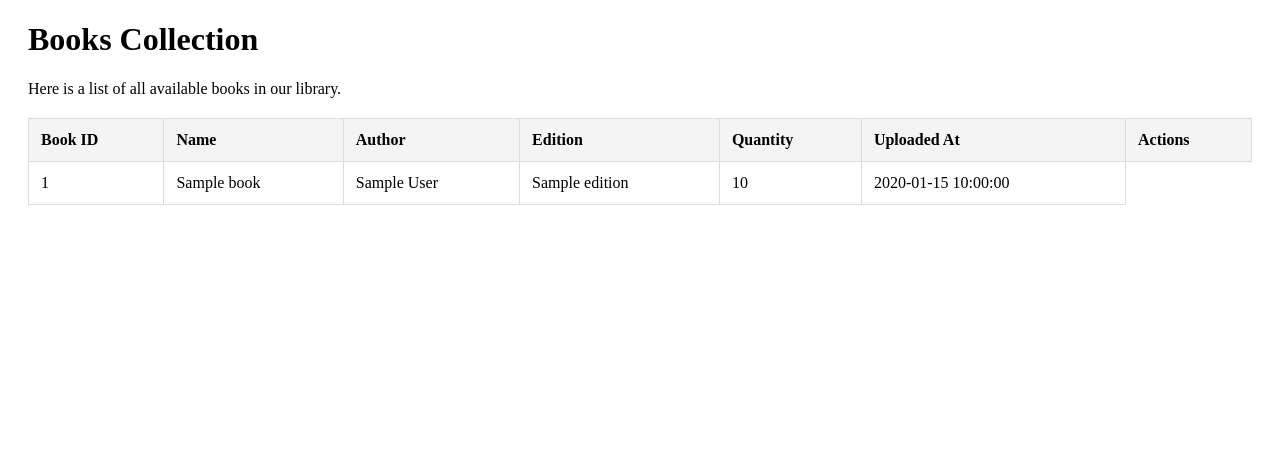
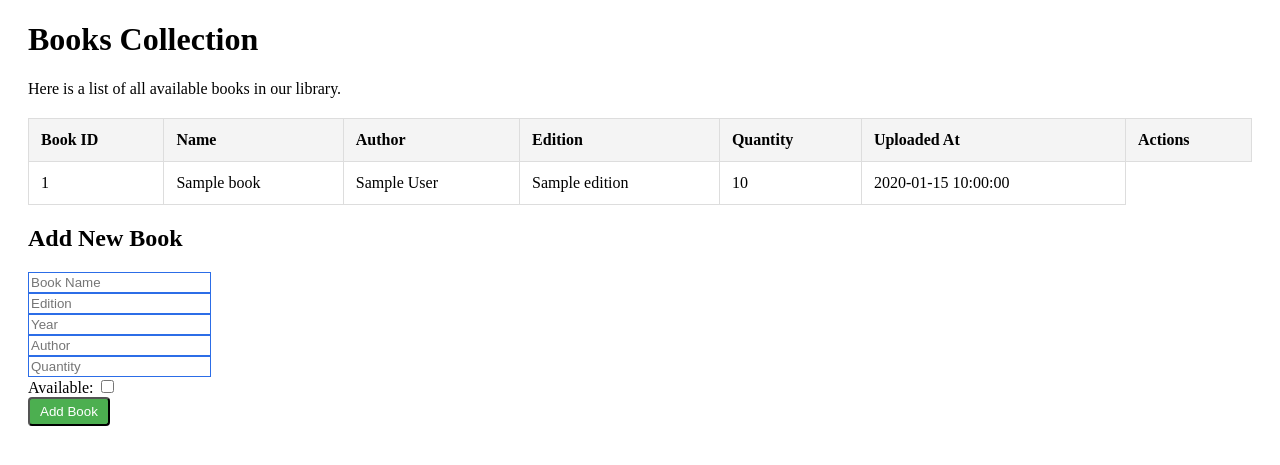
Before and after one commit to AnwarAndargie/library-management-app, a Flask app: template templates/books.html in a window 1280 px wide. Shown: the part 73-538 px from the top of the page. Run offline with Flask 3, Linux system fonts and the light colour scheme; the template is opened without the code that fills it: most values are stand-ins (such as "Sample title", 1, 10 or a date in 2020).

Commit message:
add new book form

```diff
--- a/static/books.css
+++ b/static/books.css
@@ -30,3 +30,11 @@
 .reserve-btn:hover {
   background-color: #45a049;
 }
+input {
+  outline: none;
+  border: 1px solid rgb(44, 109, 231);
+  padding: 2px;
+}
+input:focus {
+  border: 1px solid rgb(21, 97, 239);
+}
--- a/templates/books.html
+++ b/templates/books.html
@@ -35,5 +35,16 @@
       {% endfor %}
     </tbody>
   </table>
+  <form action="{{ url_for('book_routes.add_book') }}" method="POST">
+    <h2>Add New Book</h2>
+    <input type="text" name="name" placeholder="Book Name" required /><br />
+    <input type="text" name="edition" placeholder="Edition" required /><br />
+    <input type="text" name="year" placeholder="Year" required /><br />
+    <input type="text" name="author" placeholder="Author" required /><br />
+    <input type="number" name="count" placeholder="Quantity" required /><br />
+    <label for="available">Available: </label
+    ><input type="checkbox" name="available" /><br />
+    <button type="submit" class="reserve-btn">Add Book</button>
+  </form>
 </div>
 {% endblock %}
```
